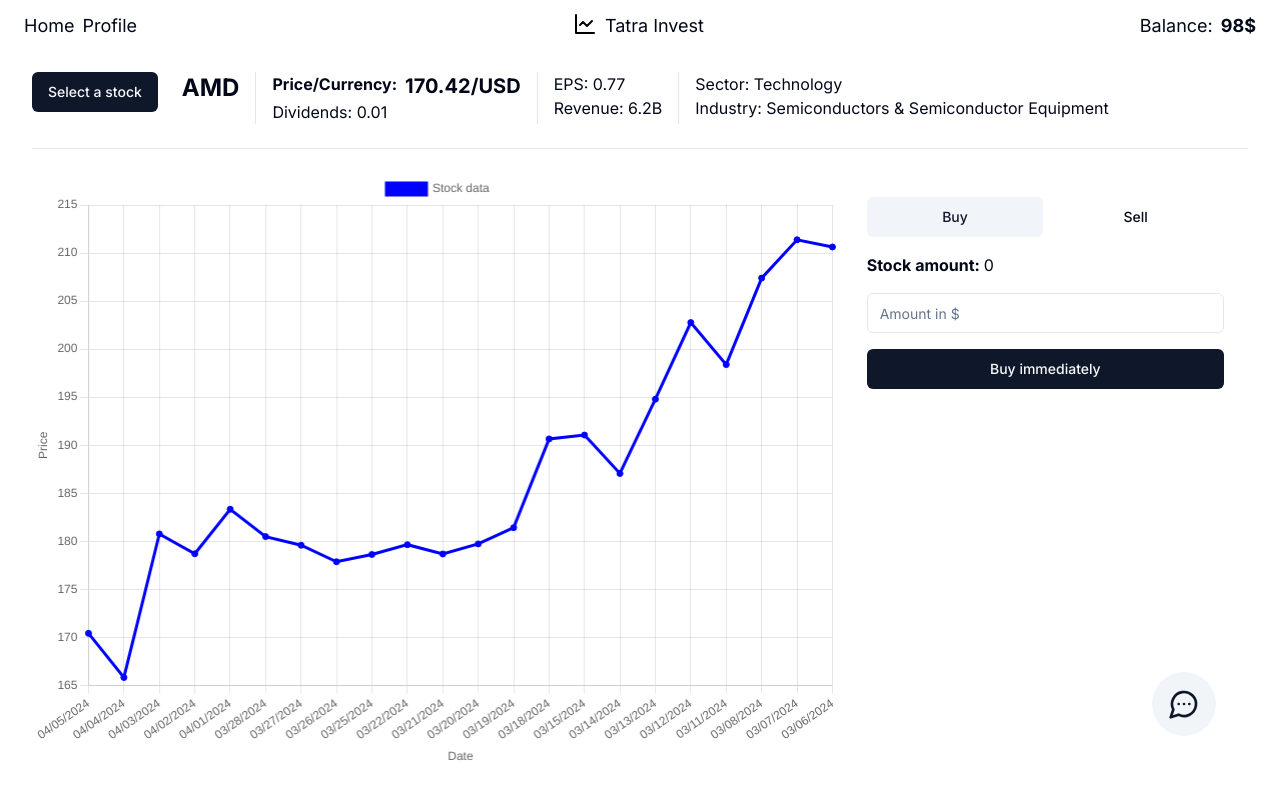
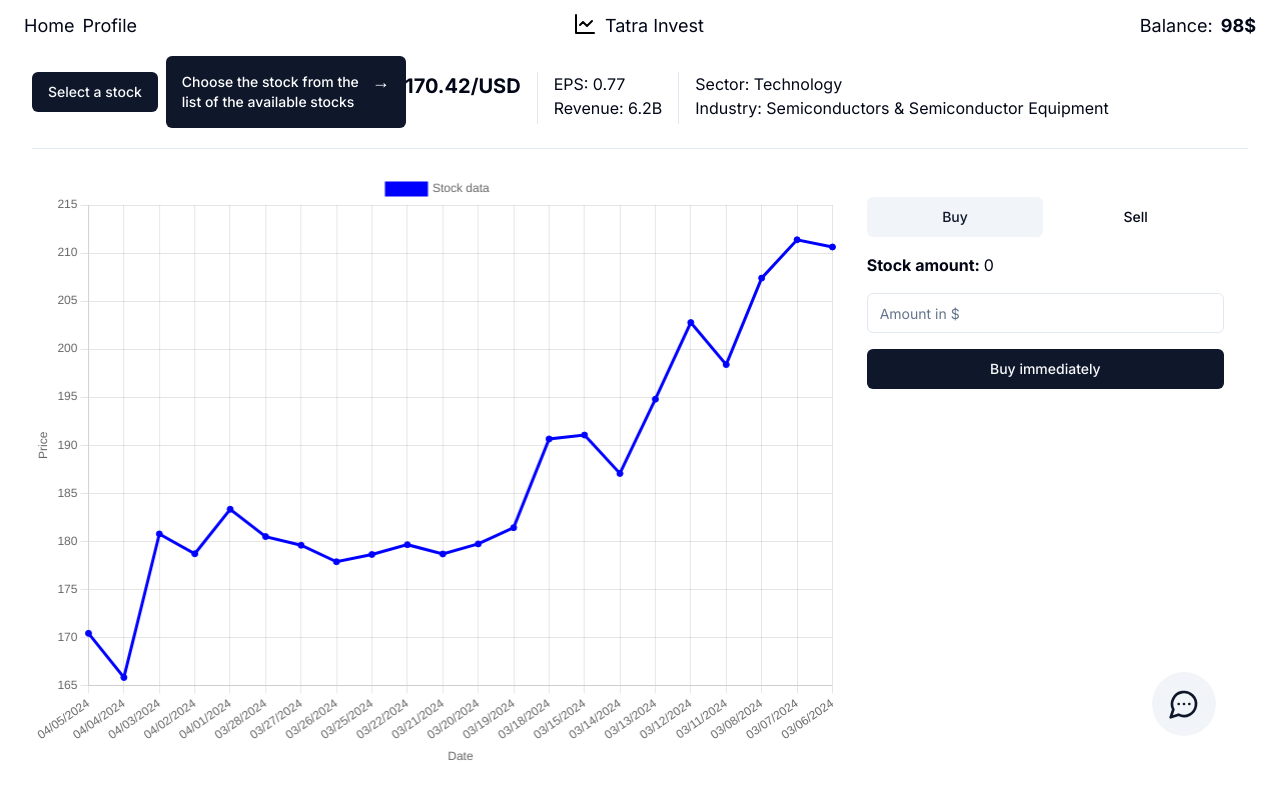
Before and after one commit to Ancoresss/tatra-invest-tutorial, a Next.js app in the folder client/: page / in a window 1280 px wide. Built offline with nearby package versions, Linux system fonts and the light colour scheme.

Commit message:
added guide context

```diff
--- a/client/src/app/globals.css
+++ b/client/src/app/globals.css
@@ -93,3 +93,46 @@ ol li {
   padding: theme(spacing.4);
   max-width: 80%;
 }
+
+.instruction {
+  display: flex;
+  text-align: left;
+  gap: theme(spacing.2);
+  cursor: pointer;
+  padding: theme(spacing.4);
+  border-radius: theme(borderRadius.md);
+  position: absolute;
+  width: 240px;
+  color: theme(colors.white);
+  background: theme(colors.slate.900);
+  white-space: break-spaces;
+}
+
+.instruction::after {
+  content: "→";
+  font-size: theme(fontSize.lg);
+}
+
+.instruction-top {
+  bottom: 100%;
+  left: 50%;
+  translate: -50% -8px;
+}
+
+.instruction-left {
+  right: 100%;
+  top: 50%;
+  translate: -8px -50%;
+}
+
+.instruction-right {
+  left: 100%;
+  top: 50%;
+  translate: 8px -50%;
+}
+
+.instruction-bottom {
+  top: 100%;
+  left: 50%;
+  translate: -50% 8px;
+}
--- a/client/src/app/layout.tsx
+++ b/client/src/app/layout.tsx
@@ -15,7 +15,7 @@ export default function RootLayout({
   children: React.ReactNode;
 }>) {
   return (
-    <html lang="en">
+    <html lang="en" >
       <body className={inter.className}>{children}</body>
     </html>
   );
--- a/client/src/components/DashboardActions.tsx
+++ b/client/src/components/DashboardActions.tsx
@@ -105,6 +105,7 @@ export default function DashboardActions() {
             : 0}
         </span>
       </div>
+      <div data-buystock-1="top">
         <Input
           type="number"
           onKeyDown={(e) =>
@@ -114,6 +115,7 @@ export default function DashboardActions() {
           value={inputVal}
           placeholder={transactionType === "buy" ? "Amount in $" : "Amount in stock"}
         />
+      </div>
       <div className="flex gap-4">
         <Button
           onClick={transactionType === "buy" ? onBuyHandler : onSellHandler}
--- a/client/src/components/StocksMenu.tsx
+++ b/client/src/components/StocksMenu.tsx
@@ -21,7 +21,7 @@ export const StocksMenu: FC<StocksMenuProps> = ({}) => {
   return (
     <Sheet>
       <SheetTrigger asChild>
-        <Button>Select a stock</Button>
+        <Button data-buystock-0="right">Select a stock</Button>
       </SheetTrigger>
       <SheetContent side="left">
         <SheetHeader>
--- /dev/null
+++ b/client/src/context/GuideContext.tsx
@@ -0,0 +1,43 @@
+"use client";
+
+import { scenarios } from "@/lib/scenarios";
+import React, { FC, ReactNode, useState, Dispatch, SetStateAction, useEffect } from "react";
+
+const GuideContext = React.createContext<{
+  activeScenario?: string;
+  setActiveScenario?: Dispatch<SetStateAction<string | undefined>>;
+}>({});
+
+export default GuideContext;
+
+export const GuideProvider: FC<{ children: ReactNode }> = ({ children }) => {
+  const [activeScenario, setActiveScenario] = useState<string | undefined>("buystock");
+  const [currentInstruction, setCurrentInstruction] = useState<number | undefined>(0);
+
+  useEffect(() => {
+    const scenario = scenarios.find((s) => s.scenarioType === activeScenario);
+    if (!scenario) return;
+    const instr = scenario.instructions[0];
+    // setCurrentInstruction(i);
+    const el = document.querySelector(`[data-${scenario.scenarioType}-${currentInstruction}]`);
+    if (!el || el.querySelector(".instruction")) return;
+    el.classList.add("relative");
+    const instrEl = document.createElement("div");
+    const position = el.dataset[`${scenario.scenarioType}-${currentInstruction}`] ?? "top";
+    instrEl.classList.add("instruction", `instruction-${position}`);
+    // instrEl.dataset[`instruction-${scenario.scenarioType}-${i}`] = "true";
+    instrEl.innerText = instr.text;
+    instrEl.onclick = () => {
+      console.log("clicked", el.children);
+      el.removeChild(instrEl);
+      setCurrentInstruction((prev) => (prev ?? 0) + 1);
+    };
+    el.appendChild(instrEl);
+  }, [activeScenario, currentInstruction]);
+
+  return (
+    <GuideContext.Provider value={{ activeScenario, setActiveScenario }}>
+      {children}
+    </GuideContext.Provider>
+  );
+};
--- a/client/src/lib/scenarios.ts
+++ b/client/src/lib/scenarios.ts
@@ -2,7 +2,7 @@ import { IScenario } from "./types";
 
 export const scenarios: IScenario[] = [
   {
-    scenarioType: "buyStock",
+    scenarioType: "buystock",
     instructions: [
       {
         text: "Choose the stock from the list of the available stocks",
@@ -16,7 +16,7 @@ export const scenarios: IScenario[] = [
     ],
   },
   {
-    scenarioType: "buyStockDelay",
+    scenarioType: "buystockdelay",
     instructions: [
       {
         text: "Choose the stock from the list of the available stocks",
@@ -30,7 +30,7 @@ export const scenarios: IScenario[] = [
     ],
   },
   {
-    scenarioType: "sellStock",
+    scenarioType: "sellstock",
     instructions: [
       {
         text: "Choose the stock from the list of the bought stocks",
@@ -44,7 +44,7 @@ export const scenarios: IScenario[] = [
     ],
   },
   {
-    scenarioType: "sellStockDelay",
+    scenarioType: "sellstockdelay",
     instructions: [
       {
         text: "Choose the stock from the list of the bought stocks",
@@ -57,18 +57,4 @@ export const scenarios: IScenario[] = [
       },
     ],
   },
-  {
-    scenarioType: "profileCheck",
-    instructions: [
-      {
-        text: "Open list of the bought stocks",
-      },
-      {
-        text: "Select those which should be analysed",
-      },
-      {
-        text: "Checked the calculated report",
-      },
-    ],
-  },
 ];
```
Also changed, not shown: client/src/app/template.tsx (+8 -5 lines). Lines whose indentation alone changed are shown as unchanged.
